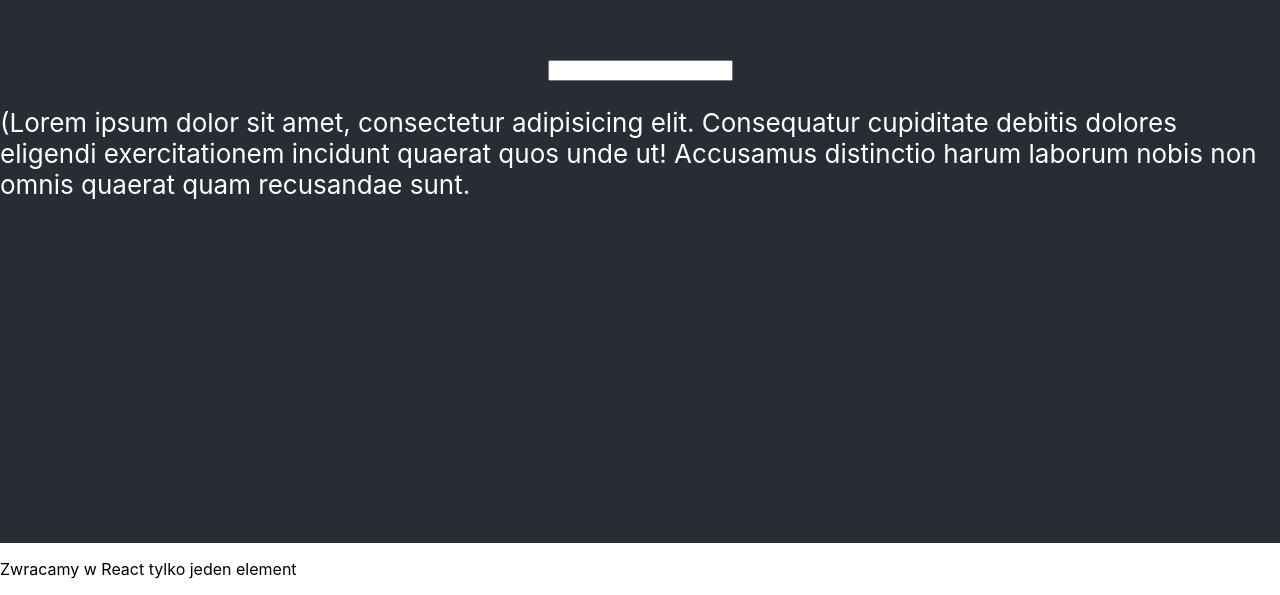
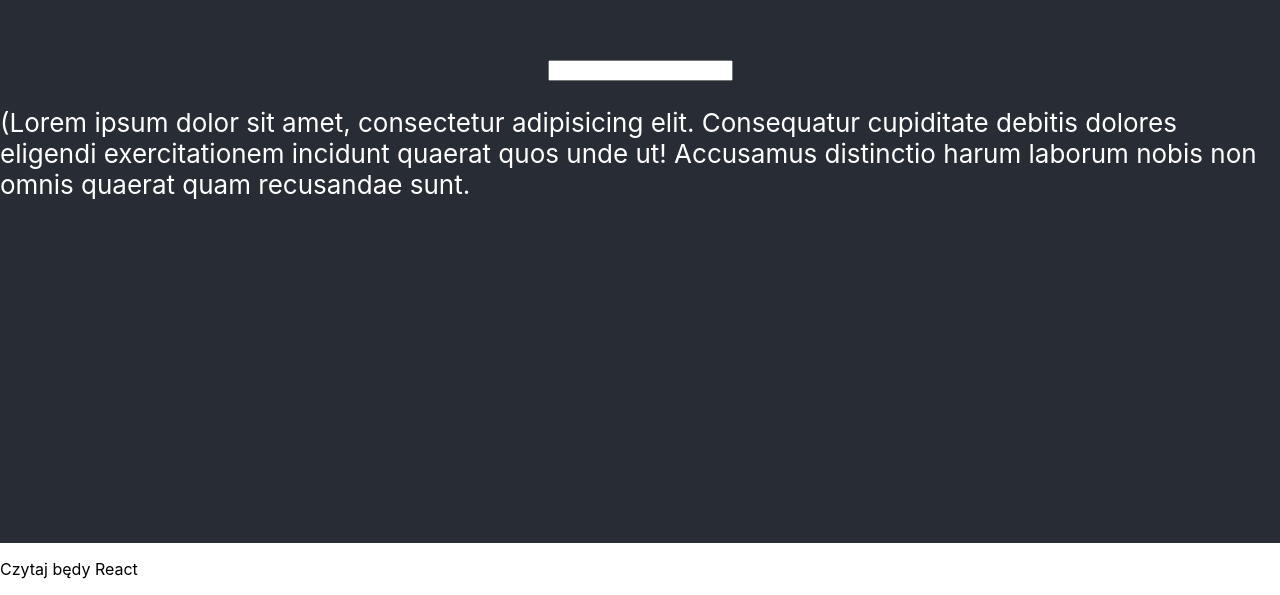
Before and after one commit to jakubhfake/megak-react-app, a React (Create React App) app: page / in a window 1280 px wide. Shown: the part 257-852 px from the top of the page. Built offline with nearby package versions, Linux system fonts and the light colour scheme.

Commit message:
usual bugs

```diff
--- a/src/App.js
+++ b/src/App.js
@@ -8,7 +8,7 @@ function App() {
           <input type="text" tabIndex={-1}/>
         <p contentEditable={true}>(Lorem ipsum dolor sit amet, consectetur adipisicing elit. Consequatur cupiditate debitis dolores eligendi exercitationem incidunt quaerat quos unde ut! Accusamus distinctio harum laborum nobis non omnis quaerat quam recusandae sunt.</p>
       </header>
-            <p>Zwracamy w React tylko jeden element</p>
+            <p>Czytaj będy React</p>
             </>
   );
 }
```
